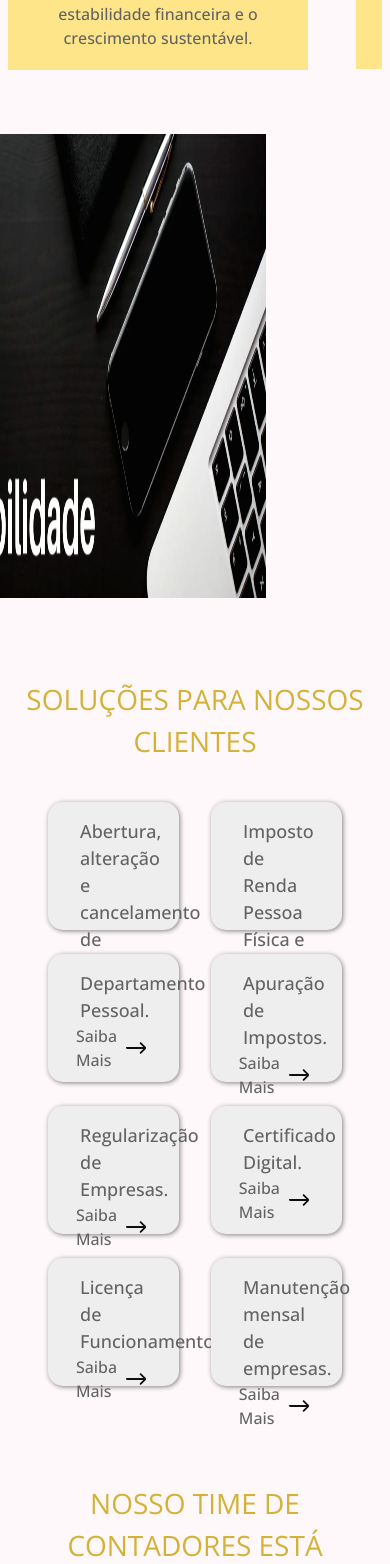
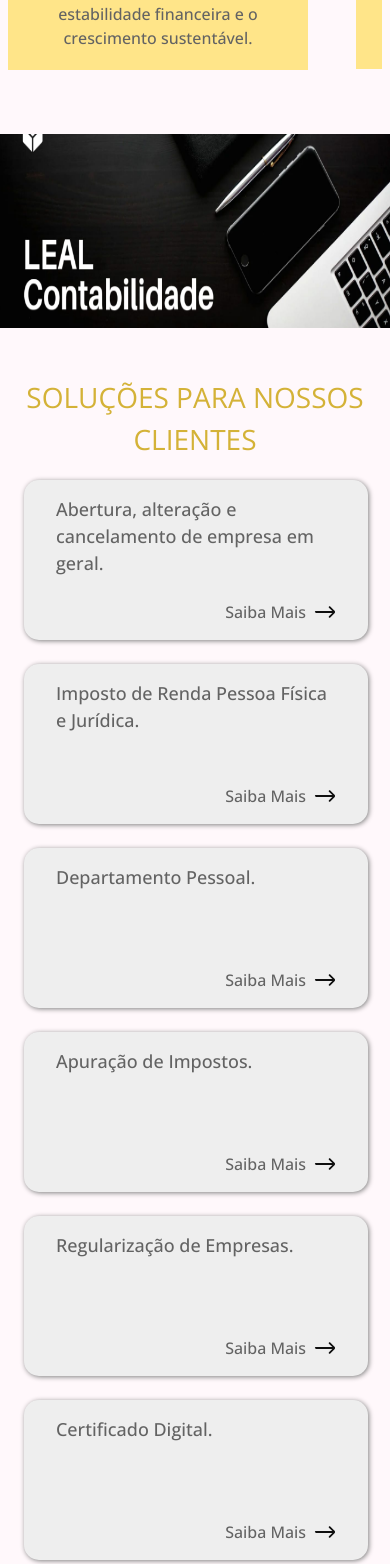
Before and after one commit to Nyir0/contabilidade, a React (Create React App) app: page / in a window 390 px wide. Shown: the part 1084-2648 px from the top of the page. Built offline with nearby package versions, Linux system fonts and the light colour scheme.

Commit message:
feat:adiciona footer e copyright

```diff
--- /dev/null
+++ b/src/components/Copyright.js
@@ -0,0 +1,7 @@
+export default function Copyright(){
+    return(
+        <div className="w-full text-end">
+            <a href="https://teoproject.tech" className="text-xs hover:text-white">Criado por Teoproject</a>
+        </div>
+    )
+}
--- a/src/components/Footer.css
+++ b/src/components/Footer.css
@@ -2,6 +2,14 @@ footer{
     margin-left: -8rem;
     width: 99vw;
     padding: 3rem 7.5rem;
+}
+
+@media screen and (max-width:767px) {
+    footer{
+        margin-left: -0.5rem;
+        width: 100vw;
+        padding: 3rem 1rem;
+    }
 }
 
 footer span{
--- a/src/components/Footer.js
+++ b/src/components/Footer.js
@@ -1,3 +1,4 @@
+import Copyright from "../components/Copyright";
 import "./Footer.css";
 
 export default function Footer(){
@@ -20,6 +21,7 @@ export default function Footer(){
                     <br/>
                     <span>leal.contabilidade@hotmail.com</span>
                 </div>
+                <Copyright />
             </footer>
         </>
     )
--- a/src/components/Header.css
+++ b/src/components/Header.css
@@ -31,7 +31,7 @@ header ul li{
 
 @media screen and (max-width: 1200px) {
     header ul li, button{
-        font-size: .75rem !important;
+        font-size: .75rem;
     }
     header ul li{
         margin: 0 1.5rem;
--- a/src/components/Services.css
+++ b/src/components/Services.css
@@ -5,10 +5,24 @@
     max-width: unset;
 }
 
+@media screen and (max-width: 767px) {
+    #banner-2{
+        margin-left: -1rem;
+        width: 102vw;
+        height: 23vh;
+    }
+}
+
 #services{
     display: flex;
     justify-content: center;
     flex-wrap: wrap;
+}
+
+@media screen and (max-width:767px) {
+    #services{
+        flex-direction: column;
+    }
 }
 
 .services-card{
@@ -27,12 +41,31 @@
     transition: transform 0.3s linear;
 }
 
+@media screen and (max-width: 767px) {
+    .services-card{
+        width: 92%;
+        height: 10rem;
+    }
+}
+
 .services-card:hover{
     transform: scale(1.05);
 }
 
+@media screen and (max-width: 767px) {
+    .services-card:hover{
+        transform: unset;
+    }
+}
+
 .services-card:hover .service-link{
     color:var(--yellow-gold);
+}
+
+@media screen and (max-width: 767px) {
+    .services-card:hover .service-link{
+        color:unset;
+    }
 }
 
 .services-card .text{
--- a/src/components/Services.js
+++ b/src/components/Services.js
@@ -18,8 +18,8 @@ export default function Services(){
     return(
         <>
         <img id="banner-2" className="my-10 left-0" src="./images/banner2.webp" alt="" />
-        <section className="my-20">
-            <h2 className='w-full text-center mt-20 mb-8'>Soluções para nossos clientes</h2>
+        <section className="my-20 max-sm:my-12">
+            <h2 className='w-full text-center mt-20 max-sm:my-3 mb-8'>Soluções para nossos clientes</h2>
             <div id="services">
                 {RenderServices}
             </div>
--- a/src/index.css
+++ b/src/index.css
@@ -43,6 +43,12 @@ button{
   font-size: 20px;
 }
 
+@media screen and (max-width: 768px) {
+  button{
+    font-size: 18px !important;
+  }
+}
+
 a{
   text-decoration: none;
 }
--- a/src/pages/Home.js
+++ b/src/pages/Home.js
@@ -23,10 +23,10 @@ export default function Home() {
         <Services />
         <section className='flex flex-col items-center border-b-2 border-b-[var(--yellow-gold)] pb-8 mb-14'>
             <h2 className='text-[var(--yellow-gold)] text-center'>Nosso time de contadores está pronto para apoiar você</h2>
-            <p className='text-center text-2xl font-normal my-10'>
+            <p className='text-center text-2xl max-sm:text-lg max-sm:text-justify max-sm:px-5 font-normal my-10'>
                 Nosso time de contadores está pronto para apoiar você em todas as suas necessidades contábeis. Com profissionais altamente qualificados e experientes, estamos dedicados a oferecer soluções personalizadas que atendam às especificidades do seu negócio. Seja para lidar com complexidades fiscais, otimizar processos contábeis ou fornecer orientação estratégica, nossa equipe está comprometida em garantir a precisão e a conformidade em cada etapa. Estamos aqui para simplificar o seu caminho no mundo da contabilidade, permitindo que você concentre sua energia no crescimento e no sucesso de sua empresa. Conte conosco para ser seu parceiro confiável e impulsionar o desenvolvimento sustentável do seu negócio.
             </p>
-            <button className='uppercase px-32'>Fale com um representante</button>
+            <button className='uppercase px-32 max-sm:text-4xl'>Fale com um representante</button>
         </section>
         <Footer />
         </>
```
